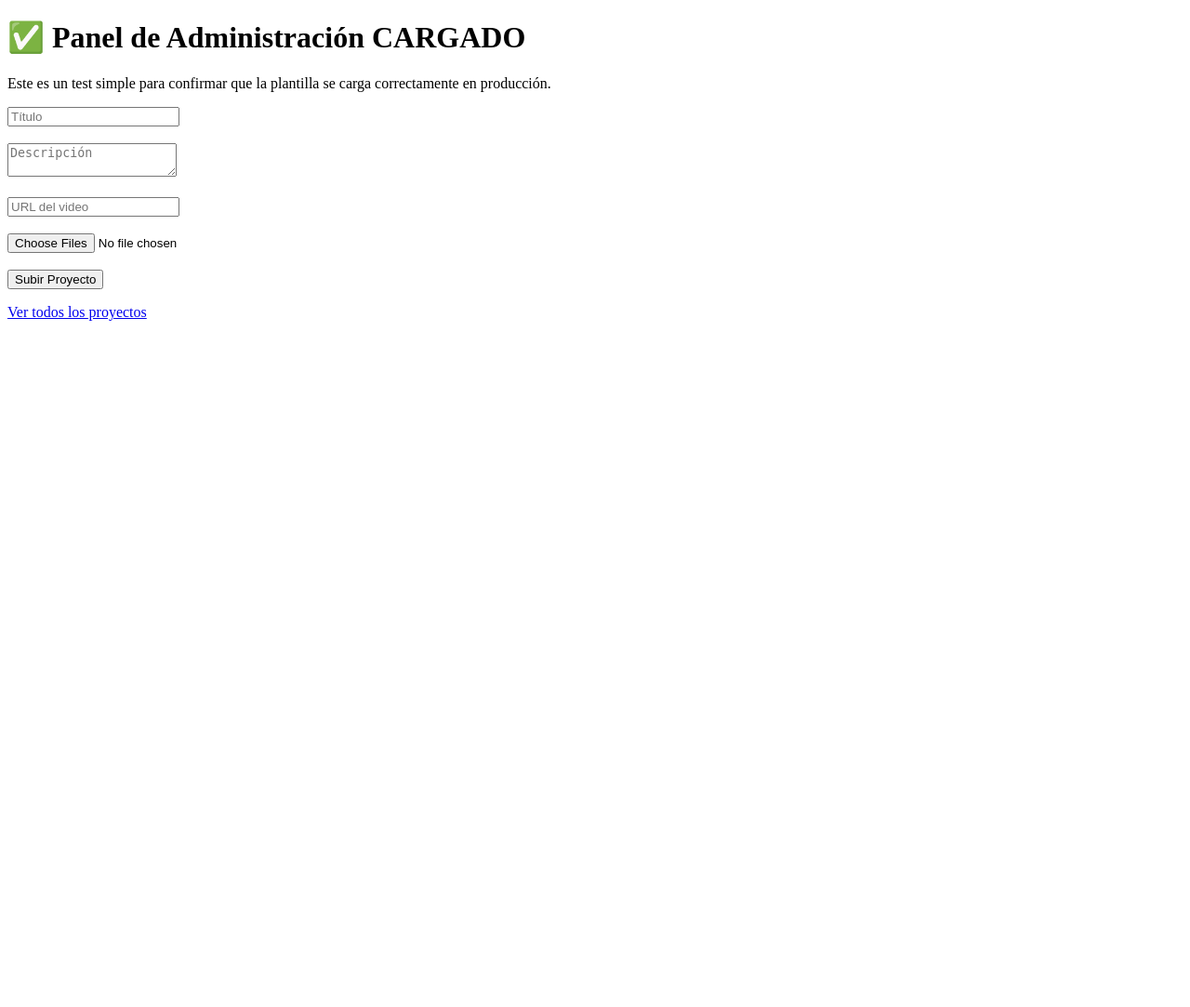
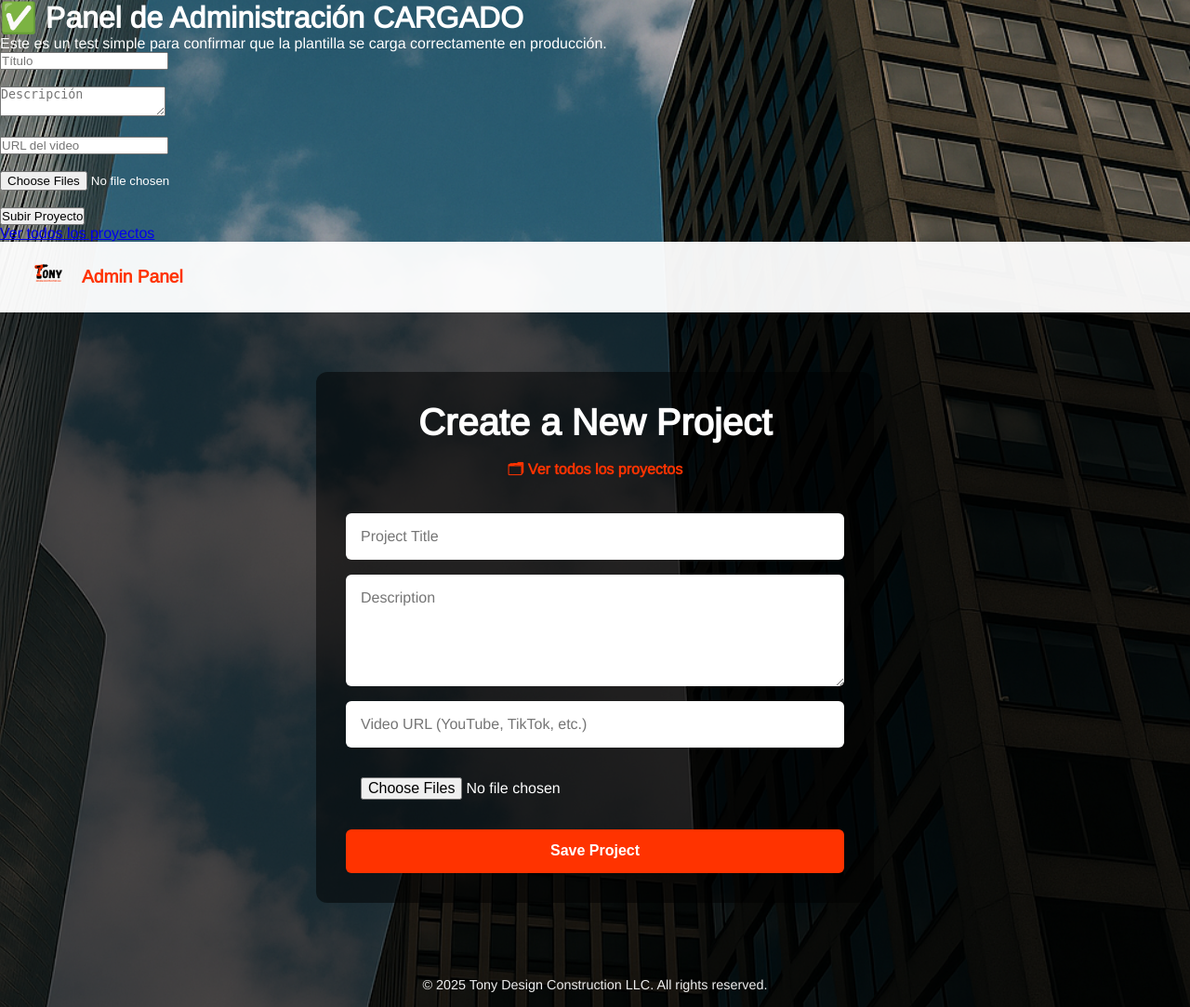
Before and after one commit to EndryMateo/Tony-Construction-BackEnd, a FastAPI app: page /admin in a window 1280 px wide. Shown: the whole page at 93% size. Before the commit the page ends 345 px from the top, so only its background shows below. Run offline with FastAPI, Linux system fonts and the light colour scheme.

```diff
--- a/templates/admin.html
+++ b/templates/admin.html
@@ -1,3 +1,28 @@
+<!DOCTYPE html>
+<html lang="en">
+  <head>
+    <meta charset="UTF-8" />
+    <title>Admin Panel | Tony Design Construction LLC</title>
+    <meta name="viewport" content="width=device-width, initial-scale=1.0" />
+
+    <!-- ✅ Favicon -->
+    <link rel="icon" href="/static/uploads/tony_favicon_circular.ico" type="image/x-icon" />
+
+    <!-- ✅ Meta Description -->
+    <meta name="description" content="Admin panel for Tony Design Construction LLC – manage your kitchen, bath, and remodeling projects with ease." />
+
+    <!-- ✅ Structured Data (Organization & Logo) -->
+    <script type="application/ld+json">
+    {
+      "@context": "https://schema.org",
+      "@type": "Organization",
+      "name": "Tony Design Construction LLC",
+      "url": "https://tonydesignconstruction.com",
+      "logo": "https://tonydesignconstruction.com/images/logo.png"
+    }
+    </script>
+
+    <link href="https://fonts.googleapis.com/css2?family=Arimo&display=swap" rel="stylesheet" />
 <!DOCTYPE html>
 <html lang="en">
 <head>
@@ -19,3 +44,185 @@
   <p><a href="/admin/projects">Ver todos los proyectos</a></p>
 </body>
 </html>
+
+    <style>
+      :root {
+        --primary-red: #ff3300;
+        --red-hover: #e62e00;
+        --light-gray: #ededed;
+        --dark-text: #111;
+        --white: #ffffff;
+      }
+
+      * {
+        box-sizing: border-box;
+        margin: 0;
+        padding: 0;
+      }
+
+      body {
+        font-family: "Arimo", sans-serif;
+        background: url("/static/uploads/contact-bg.jpg") no-repeat center center / cover;
+        background-size: cover;
+        background-position: center;
+        background-repeat: no-repeat;
+        background-attachment: scroll;
+        color: var(--white);
+        min-height: 100vh;
+        display: flex;
+        flex-direction: column;
+      }
+
+      header {
+        background-color: rgba(255, 255, 255, 0.95);
+        padding: 1rem 2rem;
+        display: flex;
+        align-items: center;
+        justify-content: space-between;
+        box-shadow: 0 2px 8px rgba(0, 0, 0, 0.05);
+      }
+
+      .logo-box {
+        display: flex;
+        align-items: center;
+        gap: 1rem;
+      }
+
+      .logo-box img {
+        height: 40px;
+      }
+
+      .logo-box strong {
+        font-size: 1.2rem;
+        font-weight: 700;
+        color: var(--primary-red);
+      }
+
+      .admin-section {
+        background-color: rgba(0, 0, 0, 0.6);
+        padding: 4rem 2rem;
+        flex: 1;
+        display: flex;
+        justify-content: center;
+        align-items: center;
+      }
+
+      .admin-container {
+        background-color: rgba(0, 0, 0, 0.5);
+        padding: 2rem;
+        border-radius: 12px;
+        width: 100%;
+        max-width: 600px;
+        text-align: center;
+      }
+
+      .admin-container h2 {
+        font-size: 2.5rem;
+        margin-bottom: 1rem;
+        color: white;
+      }
+
+      .project-link {
+        color: var(--primary-red);
+        font-weight: bold;
+        margin-bottom: 1rem;
+        display: inline-block;
+        text-decoration: none;
+      }
+
+      .project-link:hover {
+        text-decoration: underline;
+      }
+
+      .admin-form {
+        display: flex;
+        flex-direction: column;
+        gap: 1rem;
+        margin-top: 1rem;
+      }
+
+      .admin-form input,
+      .admin-form textarea {
+        padding: 1rem;
+        border: none;
+        border-radius: 6px;
+        font-size: 1rem;
+        font-family: inherit;
+        resize: vertical;
+      }
+
+      .admin-form textarea {
+        min-height: 120px;
+      }
+
+      .admin-form button {
+        background-color: var(--primary-red);
+        color: white;
+        font-weight: bold;
+        font-size: 1rem;
+        border: none;
+        border-radius: 6px;
+        padding: 0.9rem;
+        cursor: pointer;
+        transition: background-color 0.3s ease;
+      }
+
+      .admin-form button:hover {
+        background-color: var(--red-hover);
+      }
+
+      @media (max-width: 768px) {
+        .admin-container h2 {
+          font-size: 2rem;
+        }
+
+        .admin-form input,
+        .admin-form textarea,
+        .admin-form button {
+          font-size: 0.95rem;
+        }
+      }
+
+      .footer {
+        text-align: center;
+        font-size: 0.9rem;
+        color: #eee;
+        margin-top: auto;
+        padding: 1rem;
+        background-color: rgba(0, 0, 0, 0.6);
+      }
+    </style>
+  </head>
+  <body>
+    <header>
+      <div class="logo-box">
+        <a href="#"><img src="/static/uploads/logo.png" alt="Tony Logo" /></a>
+        <strong>Admin Panel</strong>
+      </div>
+    </header>
+
+    <section class="admin-section">
+      <div class="admin-container">
+        <h2>Create a New Project</h2>
+
+        <!-- Enlace para ver todos los proyectos -->
+        <a href="/admin/projects" class="project-link">🗂 Ver todos los proyectos</a>
+
+        <form
+          class="admin-form"
+          method="post"
+          action="/admin/create-project"
+          enctype="multipart/form-data"
+        >
+          <input type="text" name="title" placeholder="Project Title" required />
+          <textarea name="description" placeholder="Description" required></textarea>
+          <input type="url" name="video_url" placeholder="Video URL (YouTube, TikTok, etc.)" required />
+          <input type="file" name="images" accept="image/*" multiple required />
+          <button type="submit">Save Project</button>
+        </form>
+      </div>
+    </section>
+
+    <div class="footer">&copy; 2025 Tony Design Construction LLC. All rights reserved.</div>
+  </body>
+</html>
```
